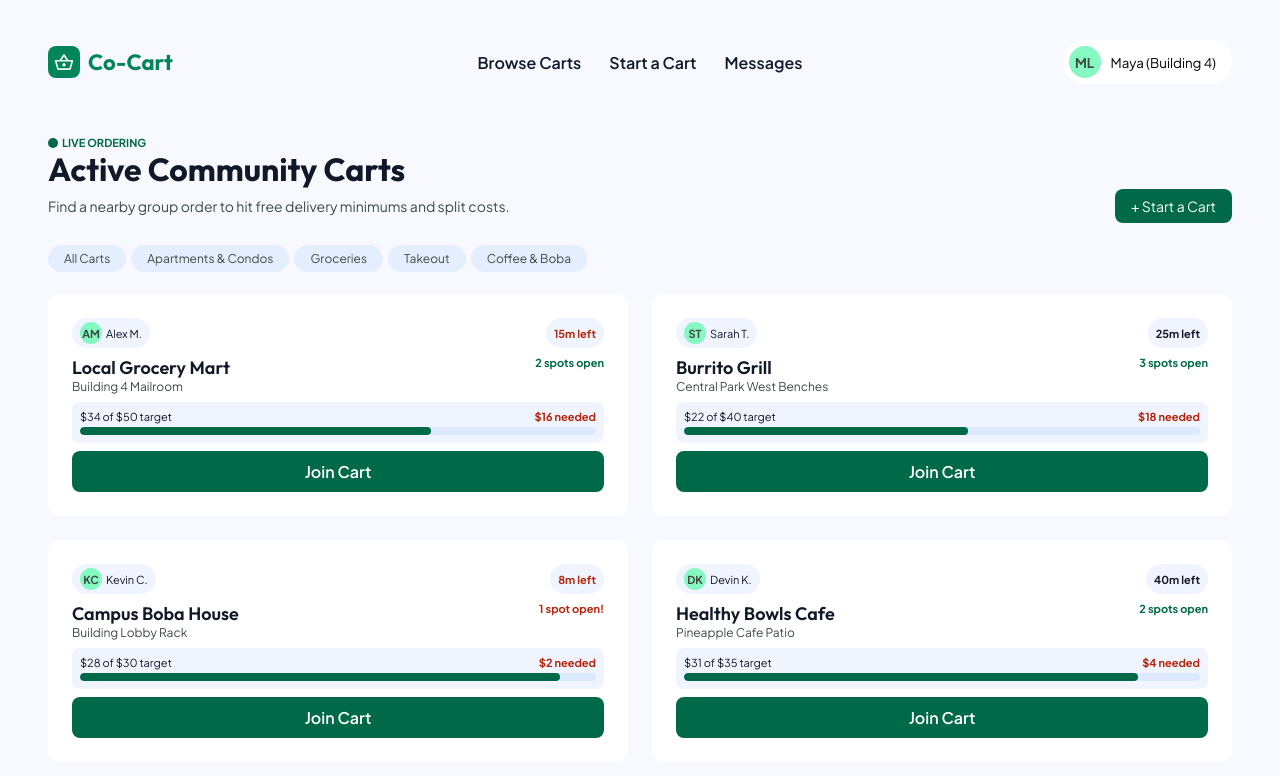
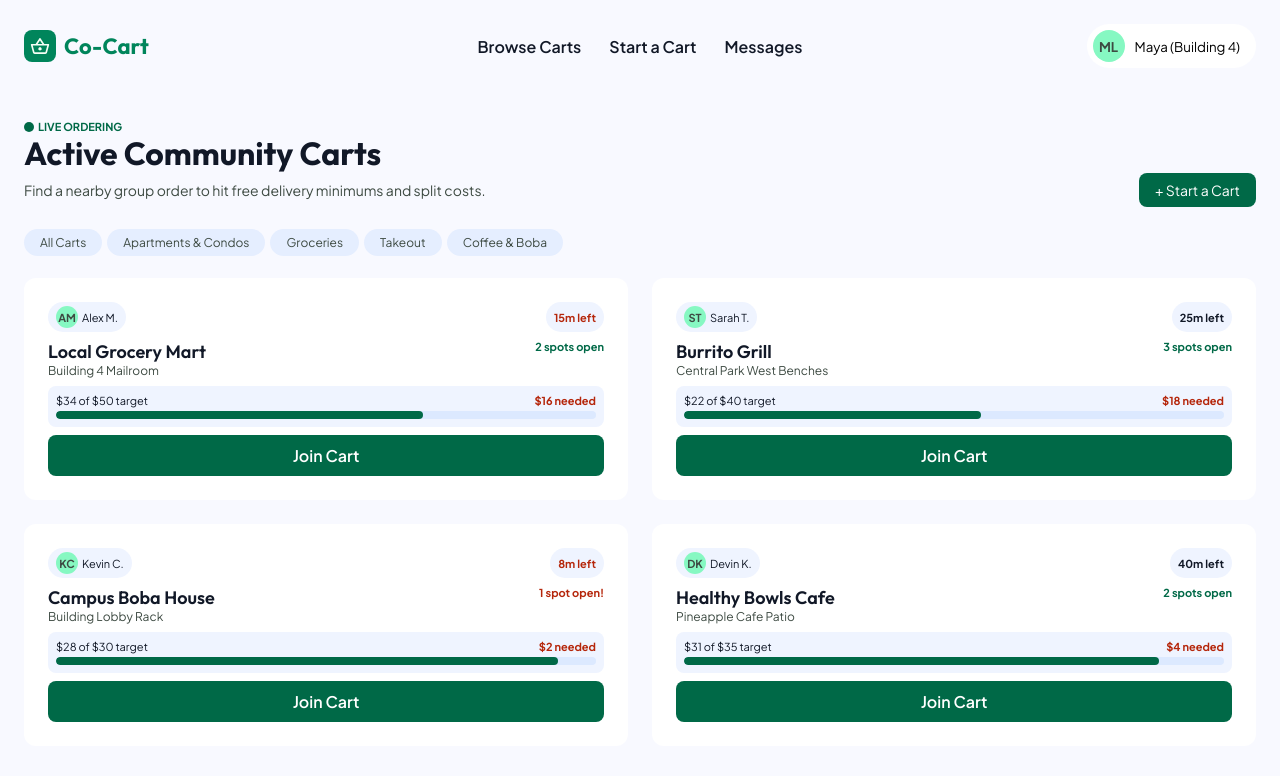
Before and after one commit to CS320-team-5/team-5, a React (Vite) app in the folder frontend/: page /dashboard in a window 1280 px wide. Shown: the top 776 px of the page. Built offline with nearby package versions, Linux system fonts and the light colour scheme; no server answers.

Commit message:
removed css import

```diff
--- a/frontend/src/pages/DashboardPage.tsx
+++ b/frontend/src/pages/DashboardPage.tsx
@@ -2,7 +2,6 @@ import { useState, useEffect } from 'react'
 import { DashboardContent } from '../components/dashboard/DashboardContent';
 import { sampleCarts, sampleFilters } from '../data/dashboard';
 import { type CartDetails } from '../types/cart';
-import '../styles/dashboard.css';
 
 function DashboardPage() {
   const [results, setCartList] = useState<CartDetails[]>([]);
@@ -24,9 +23,9 @@ function DashboardPage() {
   }, []); // indicate that this should load on mount
 
   return (
-    <div className="dashboard-page">
+    <>
       <DashboardContent cartList={results} filterList={filters} />
-    </div>
+    </>
   );
 }
 
```
